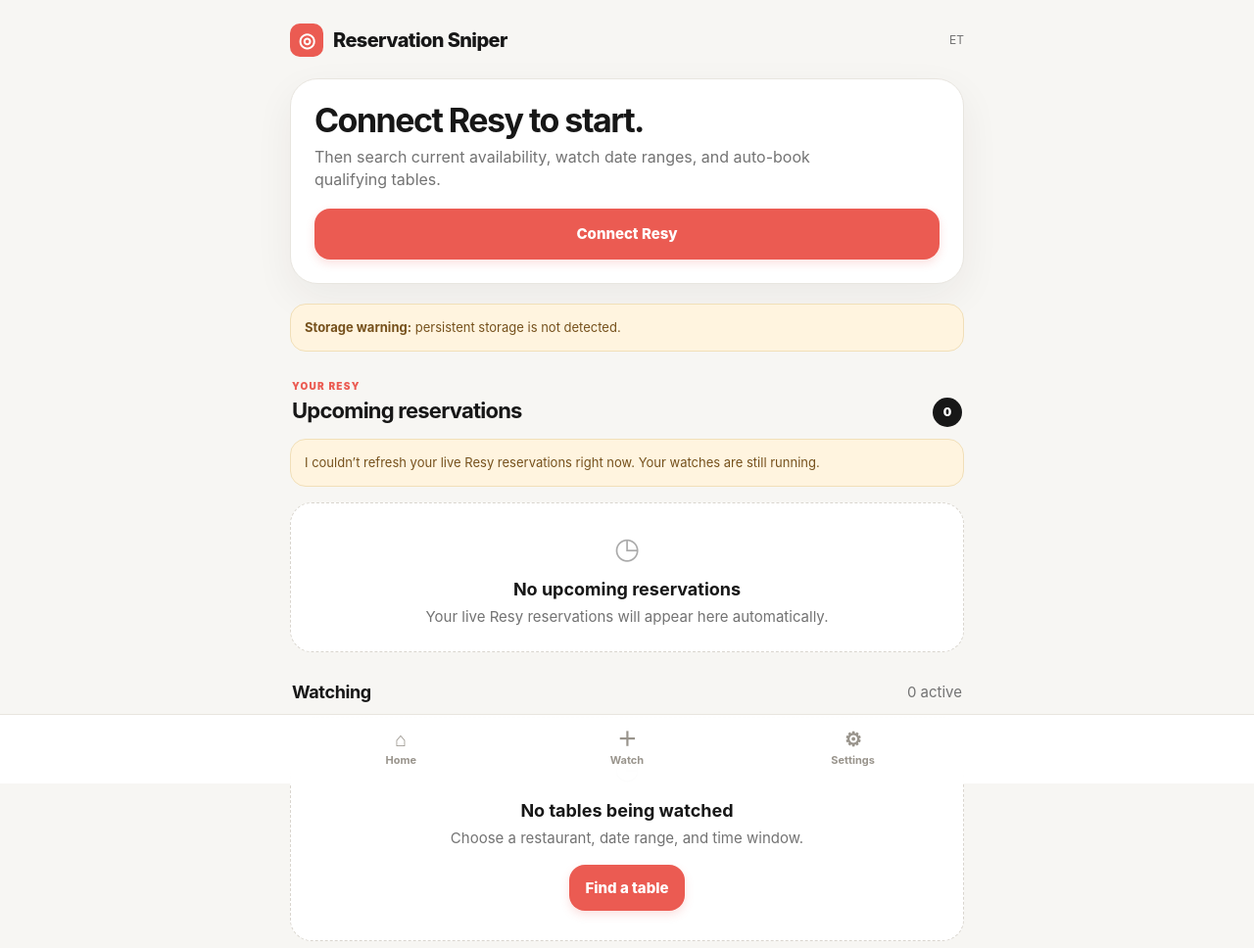
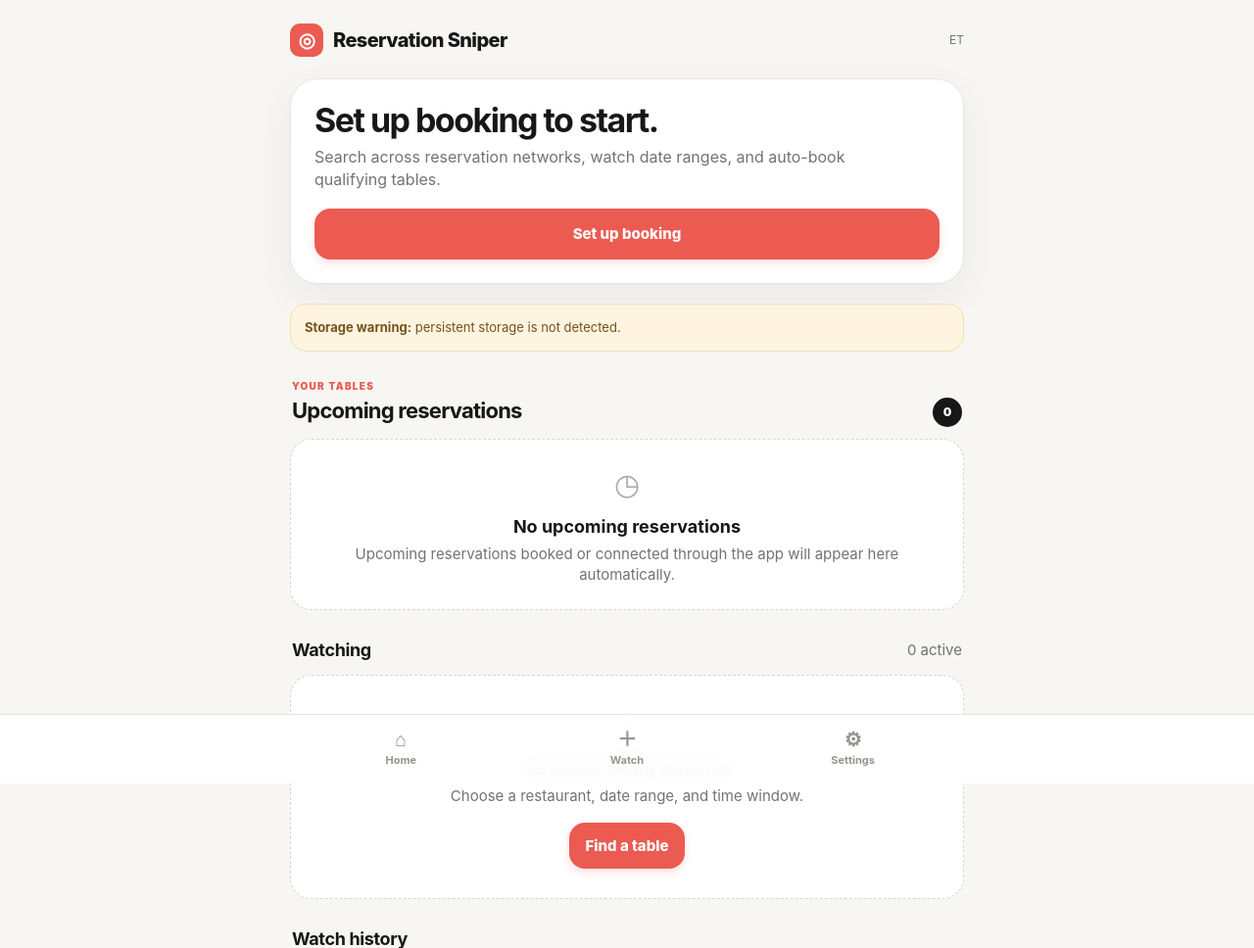
Before and after one commit to derekjaeger1/resy_bot, a Python web app: template web/templates/dashboard.html in a window 1280 px wide. Shown: the top 968 px of the page at 98% size. Run offline with Jinja, Linux system fonts and the light colour scheme; the template is opened without the code that fills it, so the values that code supplies are empty.

Commit message:
UI: unify reservations across providers

```diff
--- a/web/templates/dashboard.html
+++ b/web/templates/dashboard.html
@@ -2,10 +2,10 @@
 {% block title %}My Watches{% endblock %}
 {% block content %}
 <section class="home-hero">
-  {% if not has_credentials %}
-    <h1>Connect Resy to start.</h1>
-    <p>Then search current availability, watch date ranges, and auto-book qualifying tables.</p>
-    <a class="cta" href="/settings">Connect Resy</a>
+  {% if not has_booking_profile %}
+    <h1>Set up booking to start.</h1>
+    <p>Search across reservation networks, watch date ranges, and auto-book qualifying tables.</p>
+    <a class="cta" href="/settings">Set up booking</a>
   {% else %}
     <div>
       <span class="eyebrow">RESERVATION WATCHER</span>
@@ -22,13 +22,13 @@
 
 <div class="section-title reservation-section-title">
   <div>
-    <span class="eyebrow">YOUR RESY</span>
+    <span class="eyebrow">YOUR TABLES</span>
     <h2>Upcoming reservations</h2>
   </div>
   <span class="reservation-count">{{ account_reservations|length }}</span>
 </div>
 
-{% if not live_resy_ok %}
+{% if has_credentials and not live_resy_ok %}
 <div class="notice">I couldn’t refresh your live Resy reservations right now. Your watches are still running.</div>
 {% endif %}
 
@@ -65,7 +65,7 @@
             <span class="reservation-date-full">{{ item.date_obj.strftime('%A, %B %-d') }}</span>
           </div>
 
-          {% if item.can_cancel %}
+          {% if item.provider == 'resy' and item.can_cancel %}
           <form method="post"
                 action="/resy-reservations/{{ r.reservation_id }}/cancel"
                 data-cancel-booking
@@ -74,8 +74,10 @@
                 data-time="{{ item.time_label }}">
             <button class="cancel-reservation-button" type="submit">Cancel</button>
           </form>
+          {% elif item.provider == 'opentable' and item.manage_url %}
+            <a class="cancel-reservation-button reservation-manage-link" href="{{ item.manage_url }}" target="_blank" rel="noopener">Manage</a>
           {% else %}
-            <span class="cancel-unavailable">Cancellation unavailable</span>
+            <span class="cancel-unavailable">Booked</span>
           {% endif %}
         </div>
 
@@ -90,7 +92,7 @@
 <div class="empty-state reservation-empty">
   <div class="empty-icon">◷</div>
   <h3>No upcoming reservations</h3>
-  <p>Your live Resy reservations will appear here automatically.</p>
+  <p>Upcoming reservations booked or connected through the app will appear here automatically.</p>
 </div>
 {% endif %}
 
```
